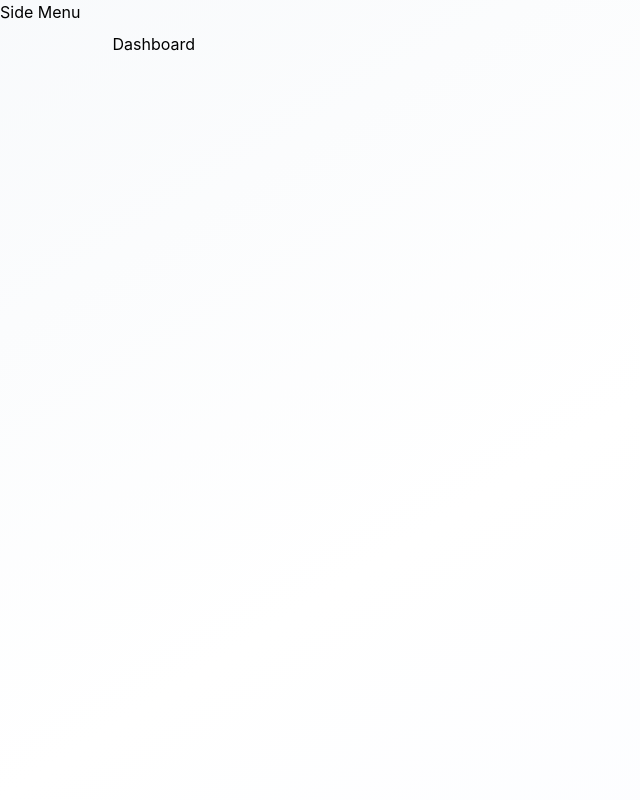
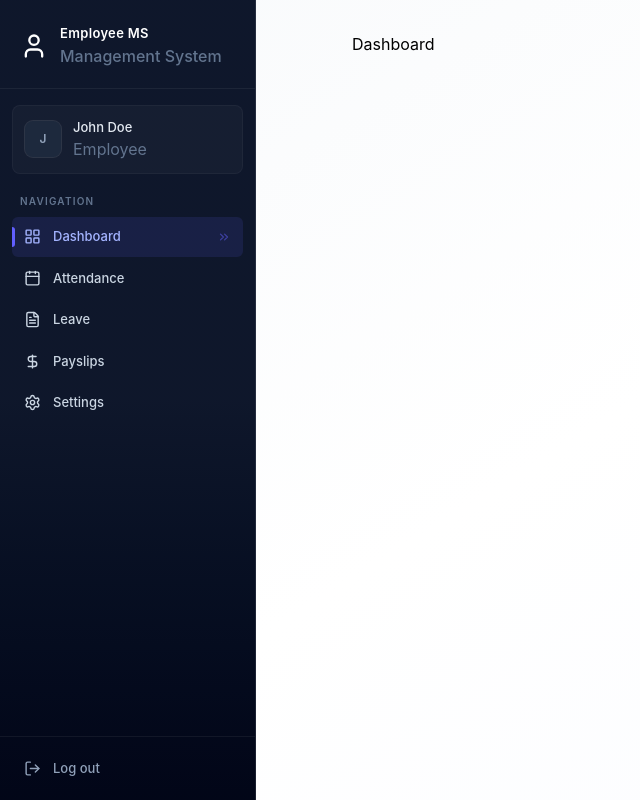
Before and after one commit to ShafrinSulthan/EMS, a React (Vite) app in the folder Client/: page /dashboard in a window 1280 px wide. Shown: the whole page, without its empty margins (0-640 px from the left). Built offline with nearby package versions, Linux system fonts and the light colour scheme.

Commit message:
Sidebar UI completed

```diff
--- /dev/null
+++ b/Client/src/Sidebar.jsx
@@ -0,0 +1,145 @@
+import React, { useState, useEffect } from 'react'
+import { Link, useLocation } from 'react-router-dom'
+import { dummyProfileData } from './assets/assets'
+import { CalendarIcon, ChevronsRightIcon, DollarSignIcon, FileTextIcon, LayoutGridIcon, LogOutIcon, MenuIcon, SettingsIcon, UserIcon, XIcon } from 'lucide-react'
+
+const Sidebar = () => {
+
+    const {pathname} = useLocation()
+    const [userName, setUserName] = useState('')
+    const [mobilOpen, setMobileOpen] = useState(false)
+
+    useEffect(() => {
+        setUserName(dummyProfileData.firstName + " "+ dummyProfileData.lastName)
+    }, [])
+    useEffect(() => {
+        setMobileOpen(false)
+    }, [pathname])
+
+    const role = " " || "EMPLOYEE";
+
+    const navItems =[
+        {name:"Dashboard", href: "/dashboard", icon: LayoutGridIcon},
+        role === "ADMIN" ?
+        {name:"Employees", href: "/employees", icon: UserIcon}:
+        {name:"Attendance", href: "/attendance", icon: CalendarIcon},
+        {name:"Leave", href: "/leave", icon: FileTextIcon},
+        {name:"Payslips", href: "/payslips", icon: DollarSignIcon},
+        {name:"Settings", href: "/settings", icon: SettingsIcon},
+
+    ]
+
+    const handleLogout = ()=>{
+        window.location.href = "/login"
+    }
+
+    const sidebarContent =(
+        <>
+        {/* Brand  header */}
+        <div className="p-5 pt-6 pb-5 border-b border-white/6">
+            <div className="flex items-center justify-between">
+                <div className="flex items-center gap-3">
+                    <UserIcon className="text-white size-7"/>
+                    <div >
+                        <p className="font-semibold text-[13px] text-white tracking-wide">
+                            Employee MS</p>
+                        <p className="texxt-[11px] text-slate-500 font-medium">
+                            Management System</p>
+                    </div>
+                </div>
+                <button onClick={()=>setMobileOpen(false)}
+                    className="lg:hidden text-slate-400 hover:text-white p-1">
+                    <XIcon size={20}/>
+                </button>
+            </div>
+        </div>
+
+        {/* User profile */}
+        {userName && (
+            <div className="mx-3 mt-4 mb- p-3 rounded-lg bg-white/3 border border-white/4">
+                <div className='flex items-center gap-3'>
+                    <div className='w-9 h-9 rounded-lg bg-slate-800 flex items-center justify-center ring-1 ring-white/10 shrink-0'>
+                        <span className='text-slate-400 text-xs font-semibold'>
+                            {userName.charAt(0).toUpperCase()}
+                        </span>
+                    </div>
+                    <div className='min-w-0'>
+                        <p className='text-[13px] font-medium text-slate-200 truncate'>{userName}</p>
+                        <p className='text-[-11px] text-slate-500 truncate'>{role === "ADMIN" ? "Administrator" : "Employee"} </p>
+                    </div>
+                </div>
+
+            </div>
+        )}
+
+        {/* Section label */}
+
+        <div className='px-5 pt-5 pb-2'>
+            <p className='text-[10px] font-semibold uppercase tracking-[0.12em] text-slate-500'>Navigation</p>
+        </div>
+
+        {/* Navigation List */}
+
+        <div className='flex-1 px-3 space-y-0.5 overflow-y-auto'>
+            {
+                navItems.map((item)=>{
+                    const isActive = pathname.startsWith(item.href)
+                    return(
+                        <Link key={item.name} to={item.href}
+                            className={`group flex items-center gap-3 px-3 py-2.5 rounded-md text-[13px] font-medium transition-all duration-150 relative
+                                ${isActive
+                                ? "bg-indigo-500/12 text-indigo-300"
+                                : "text-slate-300 hover:text-white hover:bg-white/4"}`}>
+                            {
+                                isActive && <div className='absolute left-0 top-1/2 -translate-y-1/2 w-[3px] h-5 rounded-r-full bg-indigo-500'/>
+                            }
+                            <item.icon className={'w-[17px] h-[17px] shrink-0 ${isActive ? "text-indigo-300":"text-slate-400 group-hover:text-slate-300"}'}/>
+                            <span className='flex-1'>{item.name}</span>
+                            {isActive && <ChevronsRightIcon className='w-3.5 h-3.5 text-indigo-500/50'/>}
+                        </Link>
+                    )
+                })
+            }
+
+        </div>
+
+        {/* Logout */}
+
+        <div className='p-3 border-t border-white/6'>
+            <button onClick={handleLogout}
+            className='flex items-center gap-3 w-full px-3 py-2.5 rounded-md text-[13px] font-medium text-slate-400 hover:text-rose-400 hover:bg-rose-500/8 transition-all duration-150'>
+                <LogOutIcon className='w-[17px] h-[17px]'/>
+                <span>Log out</span>
+            </button>
+        </div>
+        </>
+    )
+  return (
+    <>
+    {/* Mobile hamburger menu */}
+    <button onClick={() => setMobilOpen(true)}
+    className="lg:hidden fixed top-4 left-4 z-50 p-2 bg-slate-900 text-white rounded-lg shadow-lg border boder-white/10">
+        <MenuIcon size={20} />
+    </button>
+
+    {/* Mobile overlay */}
+    {mobilOpen && (
+        <div className="lg:hidden fixed inset-0 bg-black/60 backdrop-blur-sm z-40"
+        onClick={() => setMobilOpen(false)}/>
+    )}
+
+    {/* Sidebar - desktop */}
+    <aside className='hidden lg:flex flex-col w-64 h-full bg-linear-to-b from-slate-900 to-slate-950 text-white border-r border-white/10 via-slate-900 shrink-0'>
+        {sidebarContent}
+    </aside>
+
+    {/* Sidebar - Mobile */}
+    <aside className="lg:hidden fixed inset-y-0 left-0 w-72 bg-linear-to-b from-slate-900 to-slate-950 text-white  via-slate-900 z-50  transform transition-transform duration-300 flex flex-col
+    ${mobileOpen ? 'translate-x-0' : '-translate-x-full'}">
+        {sidebarContent}
+    </aside>
+    </>
+  )
+}
+
+export default Sidebar
--- a/Client/src/pages/Layout.jsx
+++ b/Client/src/pages/Layout.jsx
@@ -1,11 +1,12 @@
+import Sidebar from "../Sidebar";
 import { Outlet } from "react-router-dom"
 
 const Layout = () => {
   return (
     <div className="flex h-screen bg-linear-to-br from-slate-50 via-white to-indigo-50/30">
-        <p>Side Menu</p>
+        <Sidebar/>
         <main className="flex-1 overflow-y-auto">
-            <div className="p-4 pt-16 sm:p-6 lg:p-8 sm-pt-6 max-w-400 mx-auto">
+            <div className="p-4 pt-16 sm:p-6 lg:p-8 sm:pt-6 max-w-4xl mx-auto">
                 <Outlet />
             </div>
         </main>
```
